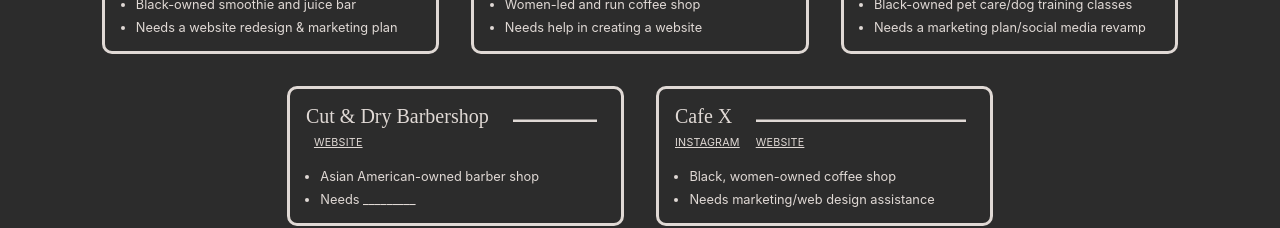
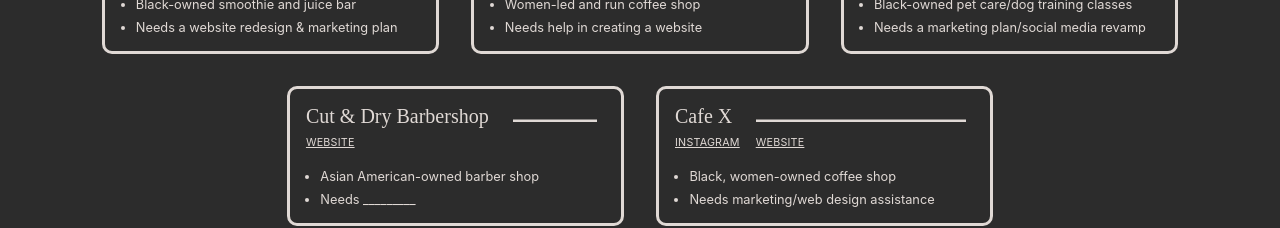
Before and after one commit to ucsddesignco/powerup, a React (Create React App) app: page / in a window 1280 px wide. Shown: the part 2740-2968 px from the top of the page. Built offline with nearby package versions, Linux system fonts and the light colour scheme; a web font is replaced by a local one.

Commit message:
Margin update

```diff
--- a/src/components/Cards.js
+++ b/src/components/Cards.js
@@ -143,7 +143,7 @@ function Cards() {
             </div>
             <div className="cards-contact">
               <a target="_blank" href="http://cutanddrybarbershop.com/">
-                <p className="contact-text">WEBSITE</p>
+                <p className="contact-first-text">WEBSITE</p>
               </a>
             </div>
             <ul className="cards-bullets">
```
